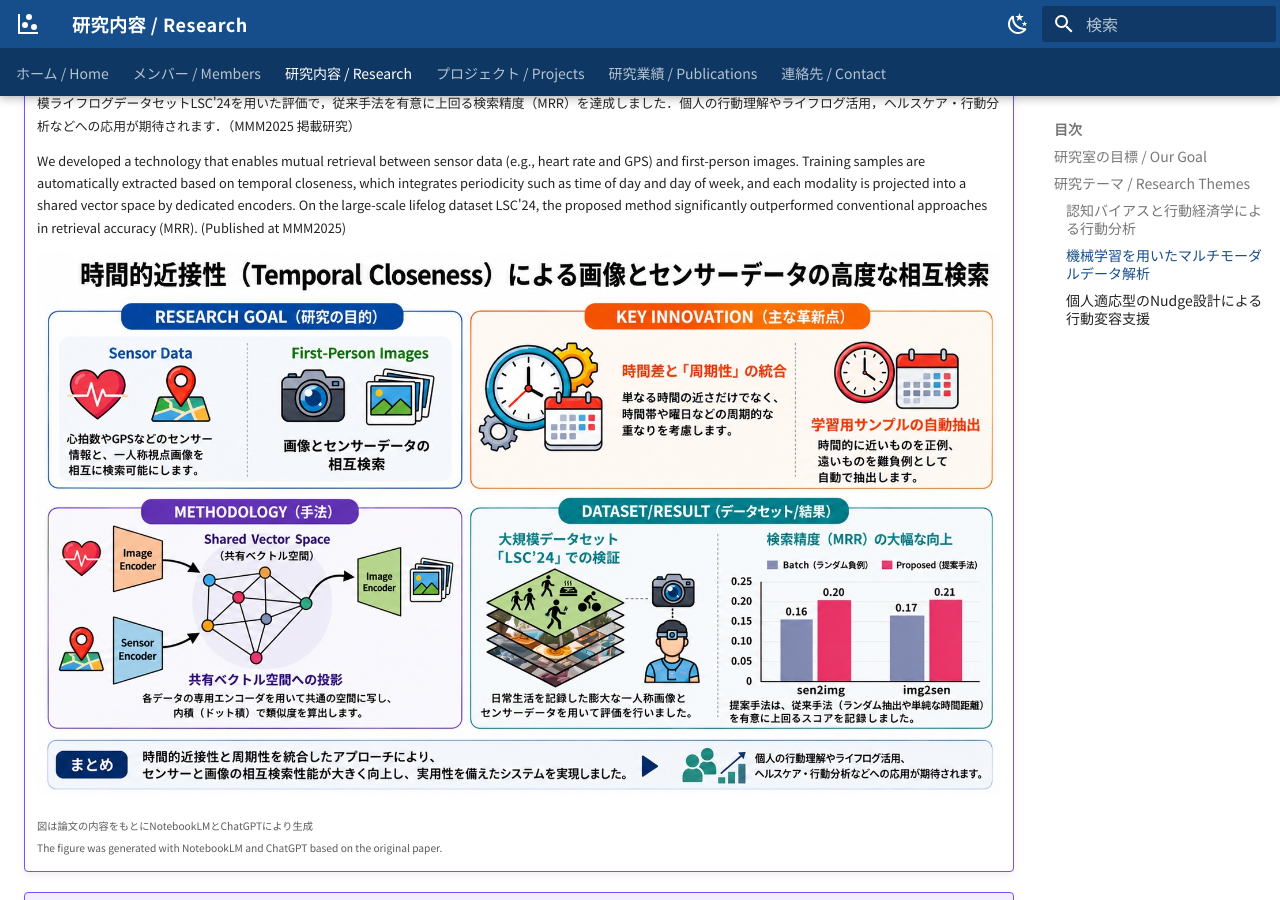
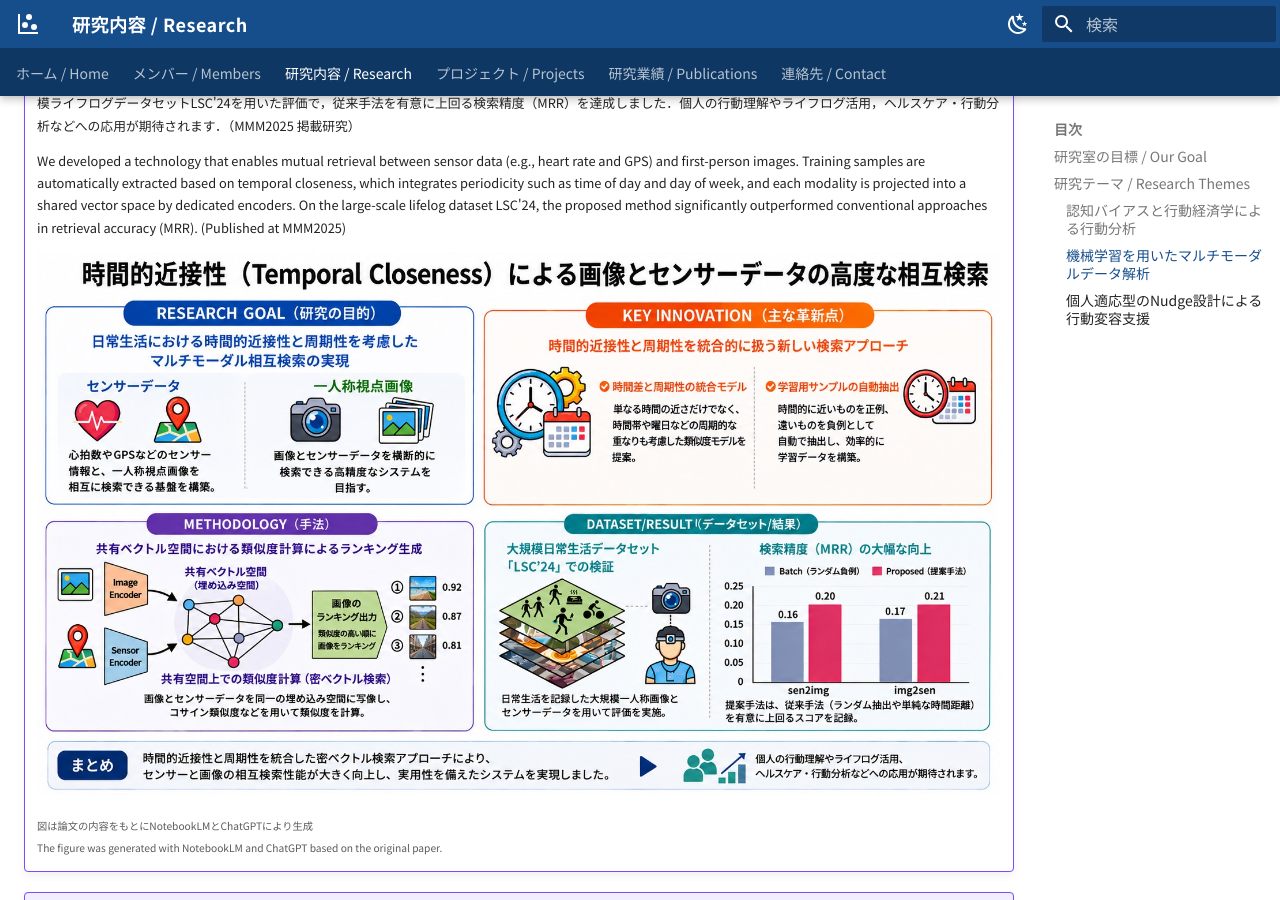
Before and after one commit to yamamotolab-tsukuba/yamamotolab-tsukuba.github.io, an MkDocs documentation site: the page built from docs/research.md, in a window 1280 px wide and 900 px high, scrolled down 2508 px. Built offline with MkDocs 1.6.1 and Material for MkDocs 9.7.7, drawn with Linux system fonts in a browser that asks for light colours.

Commit message:
クロスモーダル検索の概要図を新版に差し替え
Co-Authored-By: Claude Fable 5 <noreply@anthropic.com>

```diff
--- a/docs/research.md
+++ b/docs/research.md
@@ -47,7 +47,7 @@ Human behavior accumulates as multimodal data — collections of multiple data f
 
     We developed a technology that enables mutual retrieval between sensor data (e.g., heart rate and GPS) and first-person images. Training samples are automatically extracted based on temporal closeness, which integrates periodicity such as time of day and day of week, and each modality is projected into a shared vector space by dedicated encoders. On the large-scale lifelog dataset LSC'24, the proposed method significantly outperformed conventional approaches in retrieval accuracy (MRR). (Published at MMM2025)
 
-    ![時間的近接性によるクロスモーダル検索の概要図](img/research_crossmodal_retrieval.jpg)
+    ![時間的近接性によるクロスモーダル検索の概要図](img/research_crossmodal_retrieval.jpg?v=2)
 
     <small>図は論文の内容をもとにNotebookLMとChatGPTにより生成<br>The figure was generated with NotebookLM and ChatGPT based on the original paper.</small>
 
```
Also changed, not shown: docs/img/research_crossmodal_retrieval.jpg.
